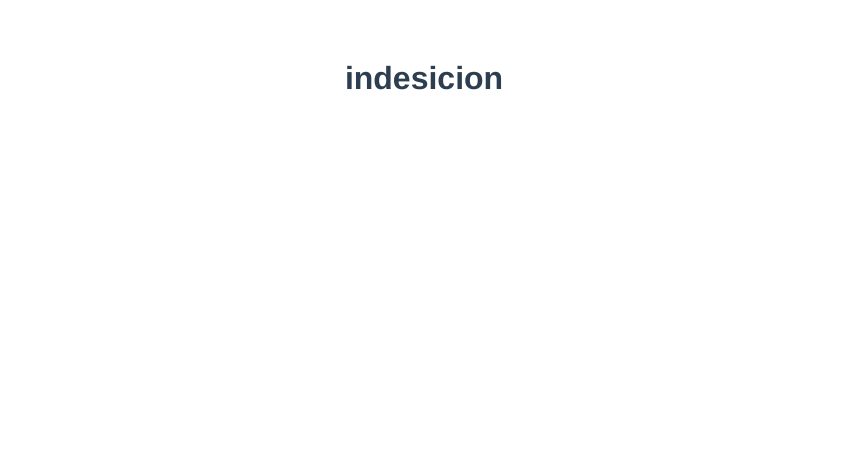
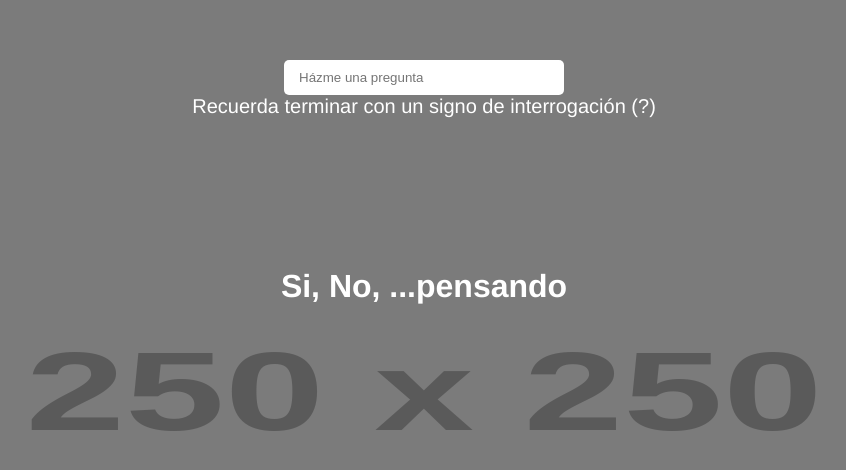
Before and after one commit to Emme243/indecision-app, a Vue app: page / in a window 1280 px wide. Shown: the top 470 px of the page, without its empty margins (216-1062 px from the left). Built offline with nearby package versions, Linux system fonts and the light colour scheme.

Commit message:
Maquetación incial del juego

```diff
--- a/src/components/Indecision.vue
+++ b/src/components/Indecision.vue
@@ -1,9 +1,73 @@
 <template>
-  <h1>indesicion</h1>
+  <img src="https://via.placeholder.com/250" alt="BG" />
+  <div class="bg-dark"></div>
+
+  <div class="indecision-container">
+    <input type="text" placeholder="Házme una pregunta" v-model="question" />
+    <p>Recuerda terminar con un signo de interrogación (?)</p>
+
+    <div>
+      <h2>{{ question }}</h2>
+      <h1>Si, No, ...pensando</h1>
+    </div>
+  </div>
 </template>
 
-<script>
-export default {};
+<script setup lang="ts">
+import { ref } from '@vue/reactivity';
+import { watch } from '@vue/runtime-core';
+
+const question = ref<string>('');
+watch(question, function (value) {
+  if (!value.includes('?')) return;
+
+  // TODO: REALIZAR PETICION HTTP
+});
 </script>
 
-<style></style>
+<style scoped>
+img,
+.bg-dark {
+  height: 100vh;
+  left: 0px;
+  max-height: 100%;
+  max-width: 100%;
+  position: fixed;
+  top: 0px;
+  width: 100vw;
+}
+
+.bg-dark {
+  background-color: rgba(0, 0, 0, 0.4);
+}
+
+.indecision-container {
+  position: relative;
+  z-index: 99;
+}
+
+input {
+  width: 250px;
+  padding: 10px 15px;
+  border-radius: 5px;
+  border: none;
+}
+input:focus {
+  outline: none;
+}
+
+p {
+  color: white;
+  font-size: 20px;
+  margin-top: 0px;
+}
+
+h1,
+h2 {
+  color: white;
+}
+
+h2 {
+  margin-top: 150px;
+}
+</style>
```
